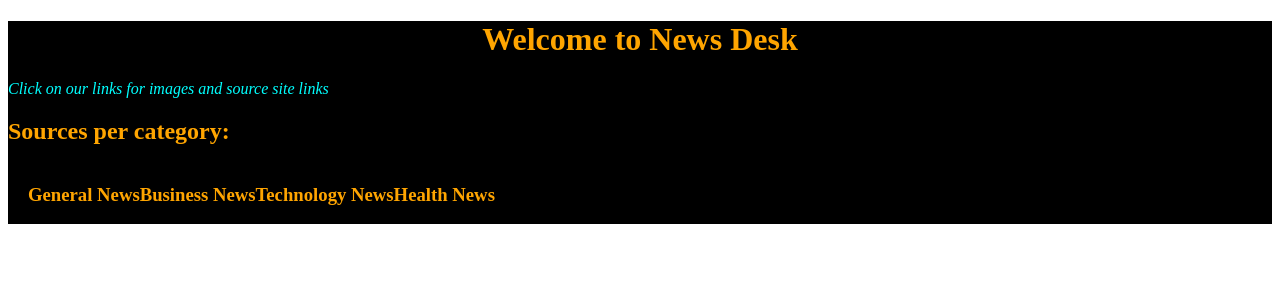
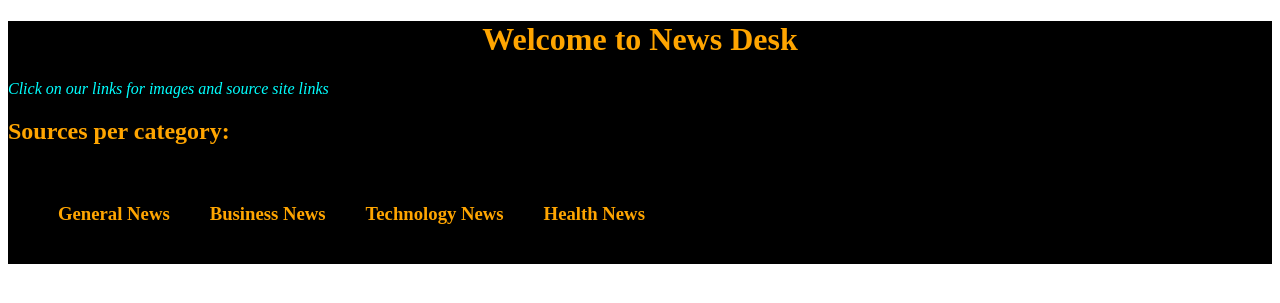
Before and after one commit to Ngima-Muraguri/kule-news, a Flask app: template app/templates/index.html in a window 1280 px wide. Shown: the top 303 px of the page. Run offline with Flask 2, Linux system fonts and the light colour scheme; the template is opened without the code that fills it, so the values that code supplies are empty; some libraries are stand-ins or nearby versions.

Commit message:
added margins to categories

```diff
--- a/app/static/css/index.css
+++ b/app/static/css/index.css
@@ -4,6 +4,9 @@
 }
 .story{
     display: flex;
+    margin-left: 30px;
+}
+.row{
     margin: 20px;
 }
 
```
